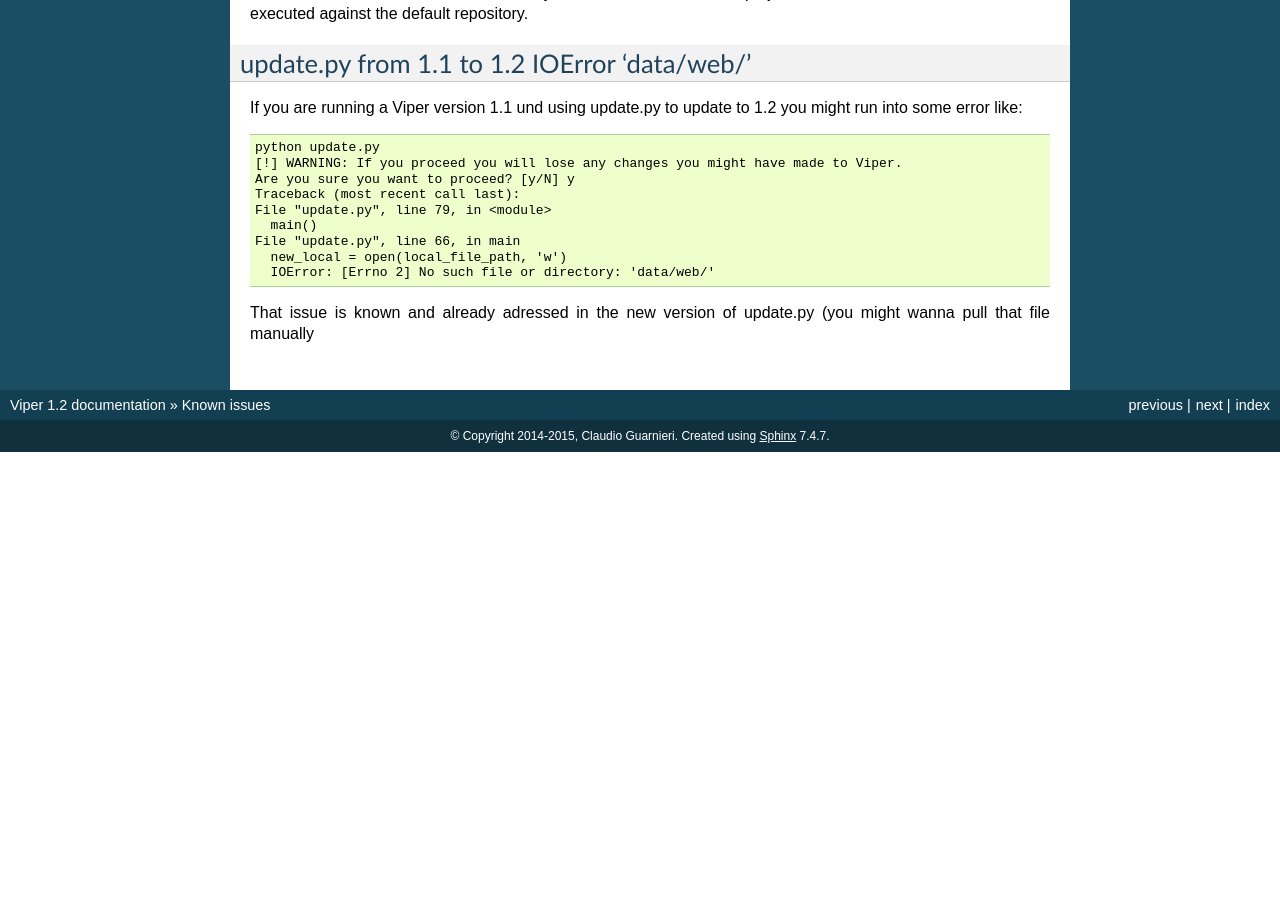
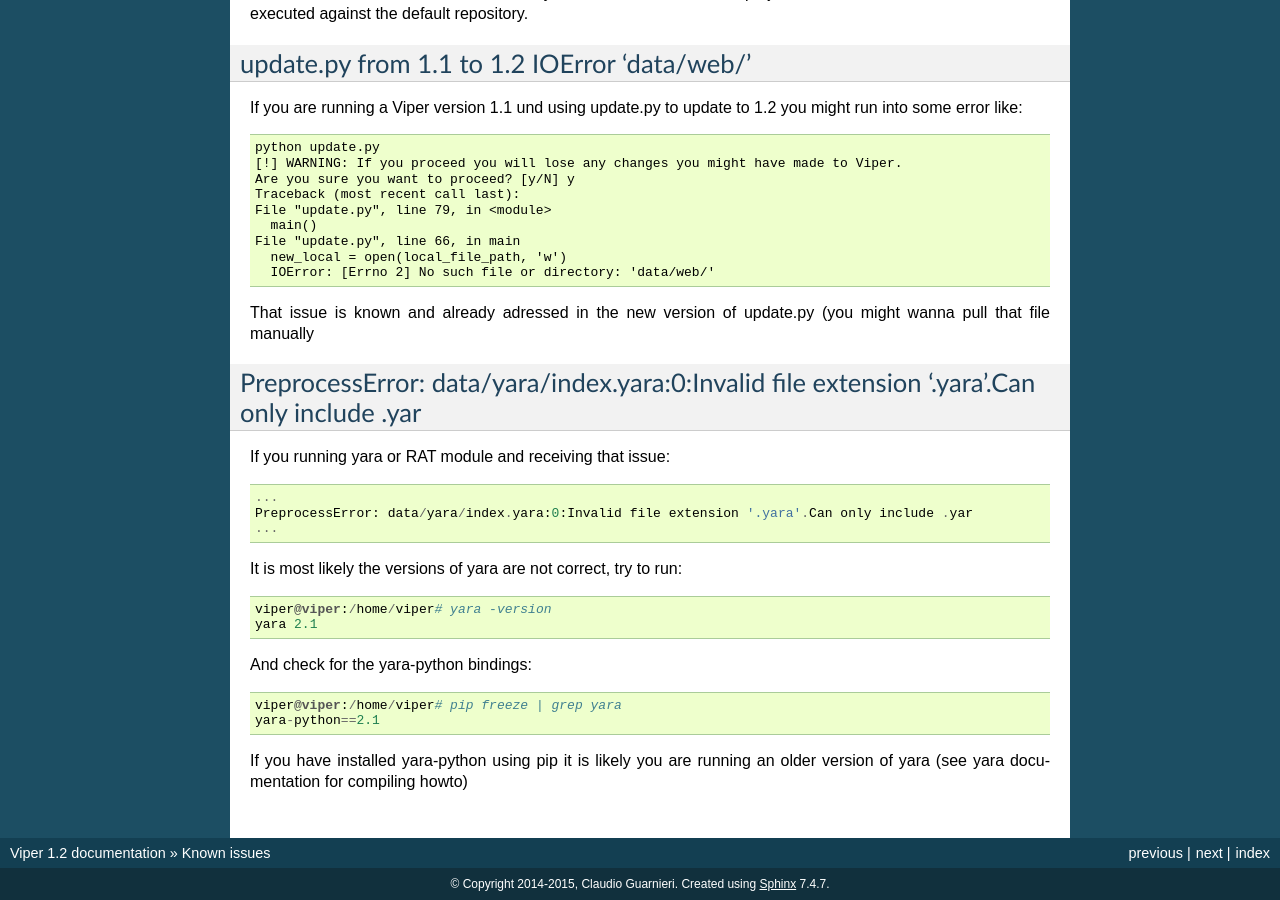
Before and after one commit to viper-framework/viper, a Sphinx documentation site: the page built from docs/source/known_issues/index.rst, in a window 1280 px wide and 900 px high, scrolled down 629 px. Built offline with Sphinx 7.4.7, drawn with Linux system fonts in a browser that asks for light colours; pages that are not in the unit, such as notebooks, are missing from menus; before the commit the page ends 1081 px from its top, so only the background shows below that; some of the changed text lies outside the part shown.

Commit message:
'.yara'.Can only include .yar as known issue
As we had https://github.com/viper-framework/viper/issues/223 and https://github.com/viper-framework/viper/issues/82 and I got asked a third time via IRC, it should be time to mention it in known issues

```diff
--- a/docs/source/known_issues/index.rst
+++ b/docs/source/known_issues/index.rst
@@ -49,3 +49,26 @@
       IOError: [Errno 2] No such file or directory: 'data/web/'
 
 That issue is known and already adressed in the new version of update.py (you might wanna pull that file manually
+
+PreprocessError: data/yara/index.yara:0:Invalid file extension '.yara'.Can only include .yar
+============================================================================================
+
+If you running yara or RAT module and receiving that issue::
+
+    ...
+    PreprocessError: data/yara/index.yara:0:Invalid file extension '.yara'.Can only include .yar
+    ...
+
+
+It is most likely the versions of yara are not correct, try to run::
+
+    viper@viper:/home/viper# yara -version
+    yara 2.1
+
+And check for the yara-python bindings::
+
+    viper@viper:/home/viper# pip freeze | grep yara
+    yara-python==2.1
+
+
+If you have installed yara-python using pip it is likely you are running an older version of yara (see yara documentation for compiling howto)
```
